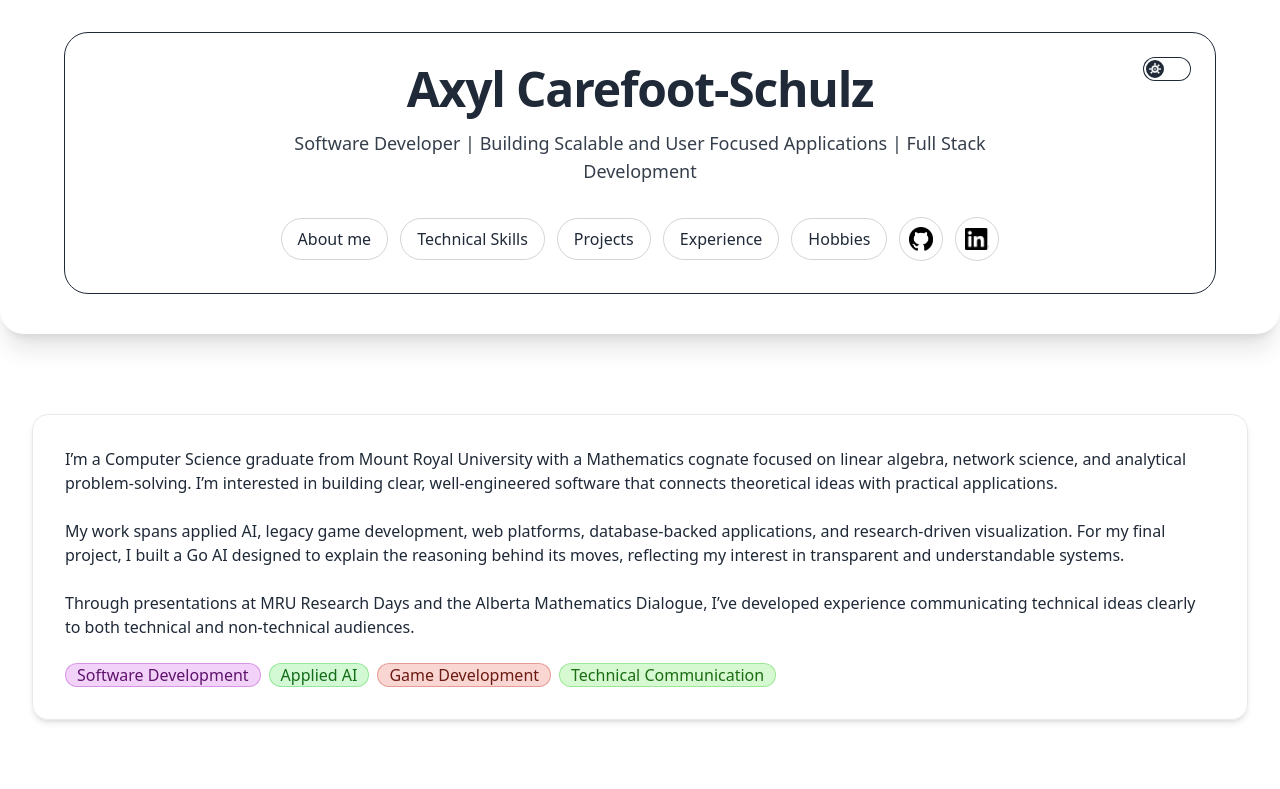
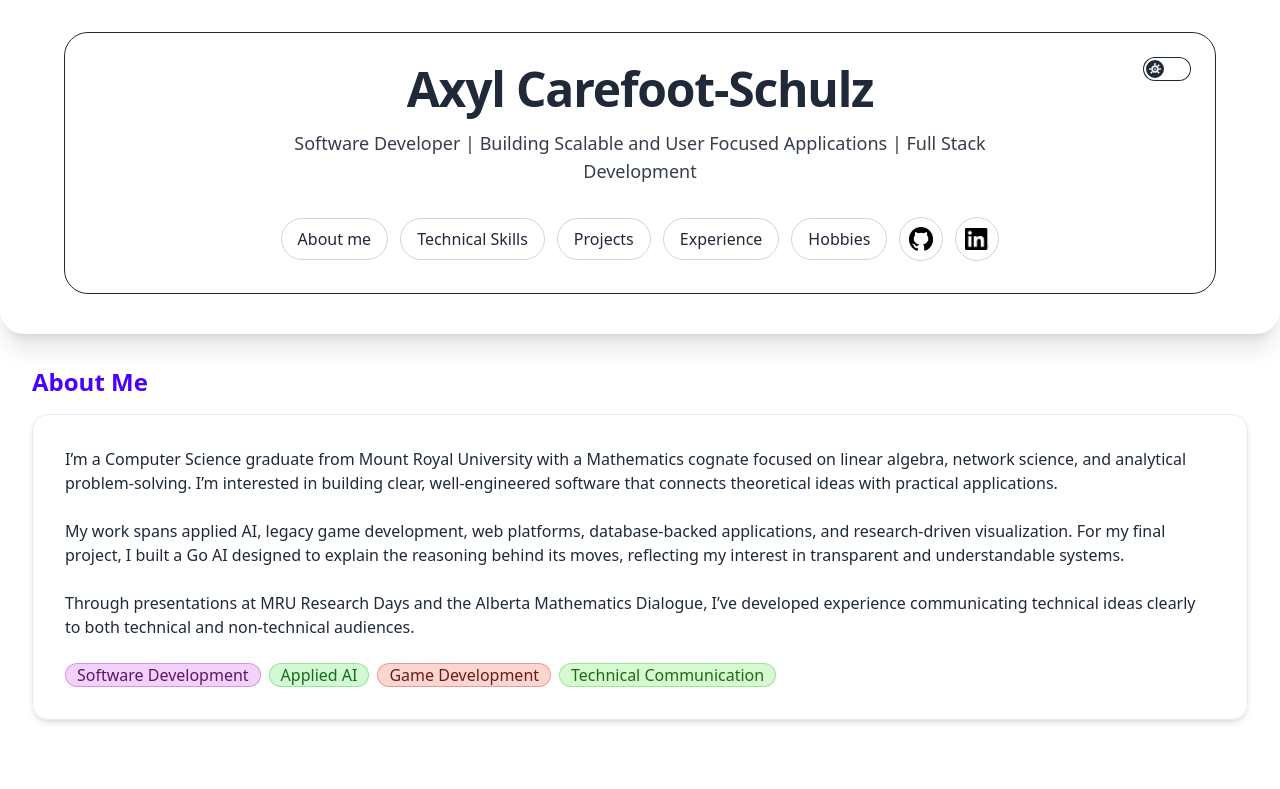
Before and after one commit to axyl-casc/axyl-casc.github.io, a React (Vite) app: page / in a window 1280 px wide. Shown: the top 789 px of the page. Built offline with nearby package versions, Linux system fonts and the light colour scheme.

Commit message:
Fix section title contrast against page background

```diff
--- a/src/styles/index.css
+++ b/src/styles/index.css
@@ -97,18 +97,7 @@
   }
 
   .section-title {
-    @apply text-2xl font-semibold mb-4 inline-block;
-    color: hsl(var(--bc));
-  }
-
-  @supports ((-webkit-background-clip: text) or (background-clip: text)) {
-    .section-title {
-      background: linear-gradient(90deg, hsl(var(--p)), hsl(var(--s)), hsl(var(--a)));
-      -webkit-background-clip: text;
-      background-clip: text;
-      -webkit-text-fill-color: transparent;
-      color: transparent;
-    }
+    @apply text-2xl font-semibold mb-4 inline-block text-primary;
   }
 
   .tag-badge {
```
